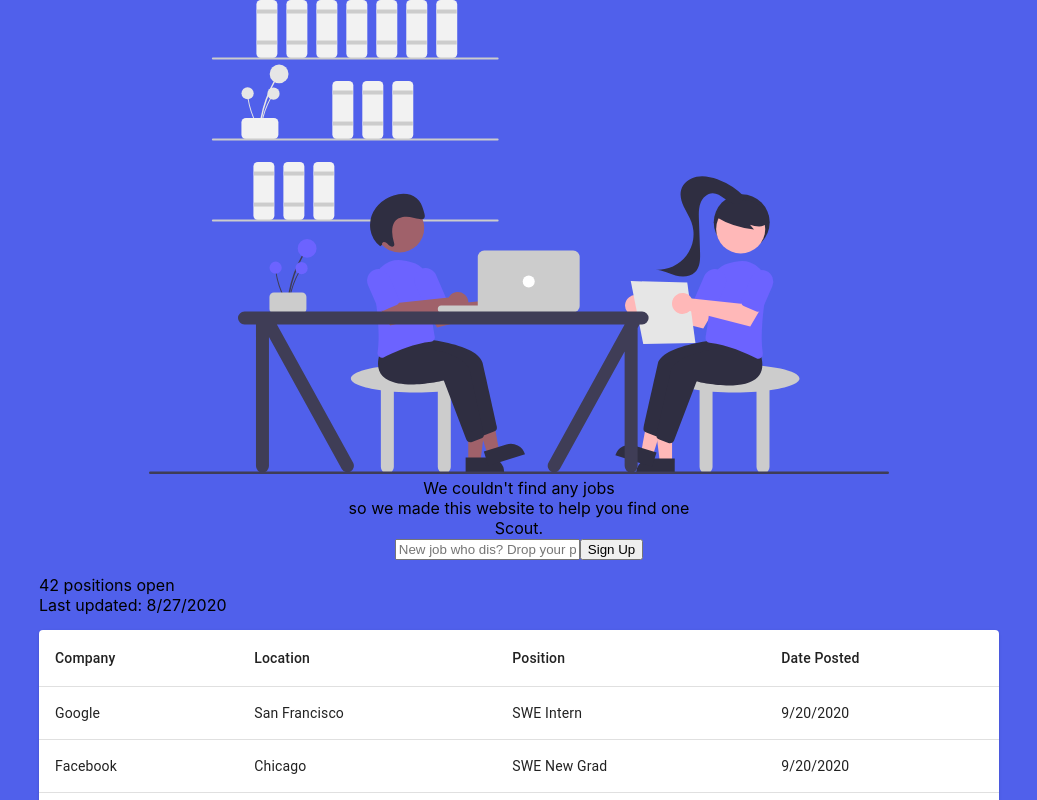
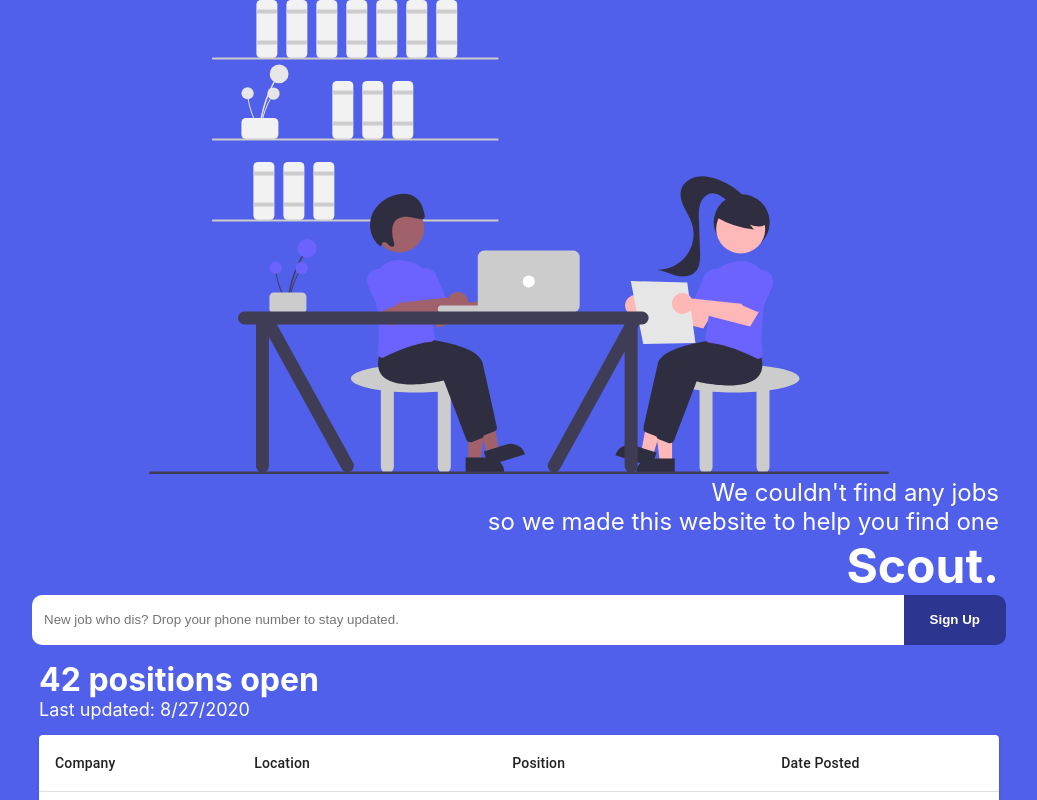
Before and after one commit to EliotChang/scout, a React (Create React App) app in the folder scout/: page / in a window 1280 px wide. Shown: the top 800 px of the page, without its empty margins (121-1158 px from the left). Built offline with nearby package versions, Linux system fonts and the light colour scheme.

Commit message:
react-ify 2.2: styling everything but the image

```diff
--- a/scout/src/App.css
+++ b/scout/src/App.css
@@ -7,6 +7,36 @@
     max-width: 75%;
     text-align: left;
     padding: 15px;
+}
+#header {
+}
+#header-image {
+    width: auto;
+    height: 50%;
+}
+#header-text {
+    min-width: 50%;
+    max-width: 75%;
+    text-align: right;
+}
+#tableHeader-text {
+    color: white;
+    font-size: large;
+}
+#tableHeader-title {
+    color: white;
+    font-size: xx-large;
+    font-weight: bold;
+}
+#header-title {
+    color: white;
+    font-size: x-large;
+}
+
+#header-subtitle {
+    color: white;
+    font-size: xxx-large;
+    font-weight: bold;
 }
 #table {
     min-width: 50%;
@@ -18,3 +48,27 @@
     text-align: right;
     padding: 15px;
 }
+.input {
+    min-width: 67%;
+    max-width: 75%;
+    text-align: left;
+    height: 48px;
+    border-radius: 10px 0 0 10px;
+    border: none;
+    padding-left: 12px;
+}
+.submit {
+    min-width: 8%;
+    height: 50px;
+    border-radius: 0px 10px 10px 0px;
+    border: none;
+    background-color: #2C3690;
+    color: white;
+    font-weight: bold;
+}
+#Footer-credits{
+    color:white;
+}
+#tableheadcell {
+    font-weight: bold;
+}
--- a/scout/src/components/Footer.js
+++ b/scout/src/components/Footer.js
@@ -3,7 +3,7 @@
 function Footer(){
     return (
         <div className='footer'>
-            <span className='Footer-credits'>
+            <span id='Footer-credits'>
                 maintained by @eliotchang & @andrwyang.
             </span>
         </div>
--- a/scout/src/components/Header.js
+++ b/scout/src/components/Header.js
@@ -3,15 +3,19 @@
 
 function Header(){
     return (
-        <div className='header'>
-            <img id='header-image' src={image} alt="image" />
-            <div className= 'header-text'>
-                <span className='header-title'>
+        <div id='header'>
+
+            <div id='header-image'>
+                <img src={image} alt="image" />
+            </div>
+
+            <div id= 'header-text'>
+                <span id='header-title'>
                     We couldn't find any jobs <br />
                     so we made this website to help you find one
                 </span>
                 <br />
-                <span className="header-subtitle">
+                <span id="header-subtitle">
                     Scout.
                 </span>
             </div>
--- a/scout/src/components/PhoneInput.js
+++ b/scout/src/components/PhoneInput.js
@@ -3,8 +3,8 @@
     return (
         <div className='PhoneInput'>
             <form>
-                <input type="text" name="name" placeholder="New job who dis? Drop your phone number to stay updated." />
-                <input type="submit" value="Sign Up" />
+                <input className= "input" type="text" name="name" placeholder="New job who dis? Drop your phone number to stay updated." />
+                <input className= "submit" type="submit" value="Sign Up" />
             </form>
         </div>
     );
--- a/scout/src/components/TableHeader.js
+++ b/scout/src/components/TableHeader.js
@@ -3,11 +3,11 @@
 function TableHeader(){
     return (
         <div className='tableHeader'>
-            <span className='tableHeader-title'>
+            <span id='tableHeader-title'>
                 42 positions open
             </span>
             <br />
-            <span className="tableHeader-text">
+            <span id="tableHeader-text">
                 Last updated: 8/27/2020
             </span>
         </div>
```
